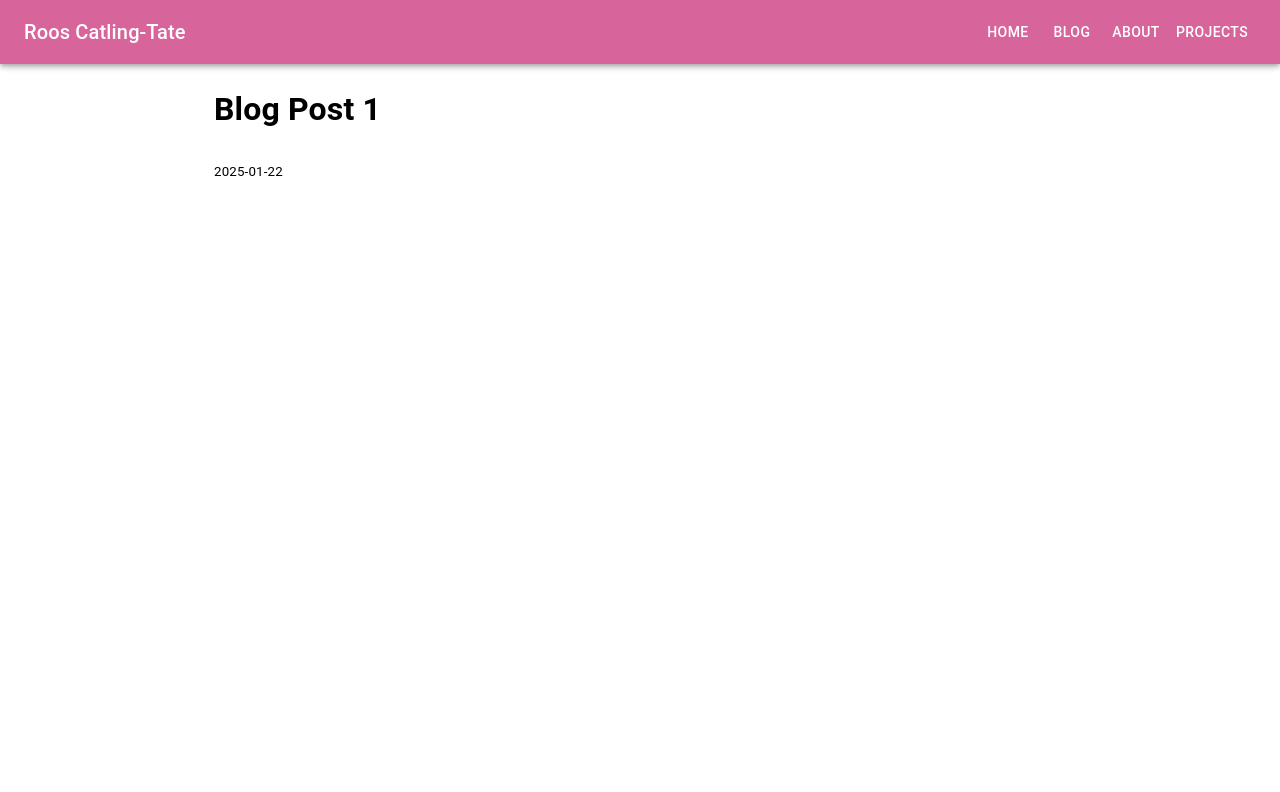
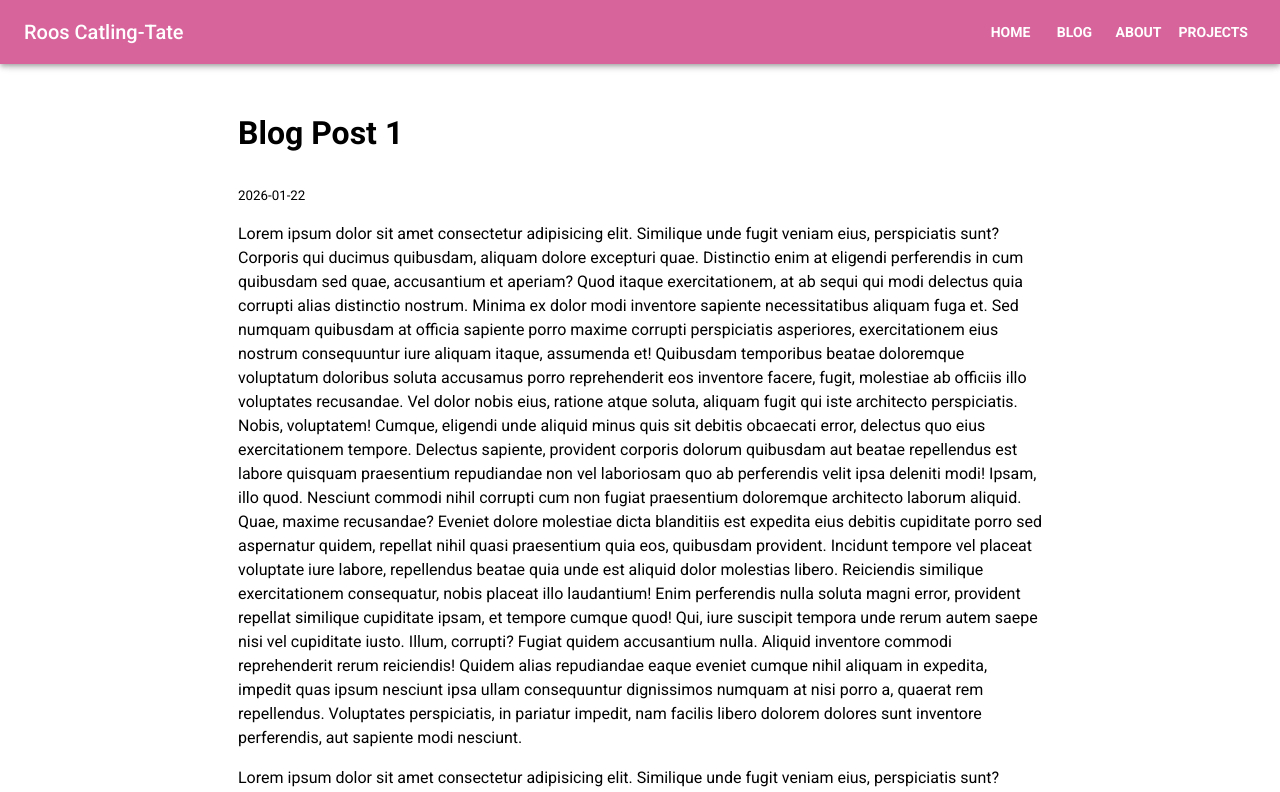
Before and after one commit to Roocatt/roocatt.github.io, a React (Vite) app: page /blog-post/blog-post-1 in a window 1280 px wide. Shown: the top 792 px of the page. Built offline with nearby package versions, Linux system fonts and the light colour scheme.

Commit message:
More progress including footer and scroll to top

```diff
--- a/src/App.tsx
+++ b/src/App.tsx
@@ -1,12 +1,14 @@
 import Nav from "./components/Nav.tsx";
-import { Container, styled } from "@mui/material";
+import { Container, Fab, styled } from "@mui/material";
 import Home from "./pages/Home.tsx";
 import About from "./pages/About.tsx";
 import { BrowserRouter, Routes, Route } from 'react-router-dom';
 import Projects from "./pages/Projects.tsx";
 import Blog from "./pages/Blog.tsx";
-import Copyright from "./components/Copyright.tsx";
 import BlogPost from "./pages/BlogPost.tsx";
+import KeyboardArrowUpIcon from '@mui/icons-material/KeyboardArrowUp';
+import Footer from "./components/Footer.tsx";
+import ScrollTop from "./components/ScrollTop.tsx";
 
 const Offset = styled('div')(
     ({theme}) => theme.mixins.toolbar
@@ -17,8 +19,10 @@ export default function App() {
         <>
             <BrowserRouter>
                 <Nav/>
+                <a id="scroll-top-anchor"/>
+                <Container sx={{minHeight: '100vh'}}>
                     <Offset/>
-                <Container maxWidth="md">
+                    <Container maxWidth="md" sx={{flexGrow: 1}}>
                         <Routes>
                             <Route path="/" element={<Home/>}/>
                             <Route path="/blog" element={<Blog/>}/>
@@ -27,7 +31,13 @@ export default function App() {
                             <Route path="/blog-post/:postId" element={<BlogPost/>}/>
                         </Routes>
                     </Container>
-                <Copyright/>
+                </Container>
+                <ScrollTop>
+                    <Fab size="small" aria-label="scroll back to top" color="secondary">
+                        <KeyboardArrowUpIcon/>
+                    </Fab>
+                </ScrollTop>
+                <Footer/>
             </BrowserRouter>
         </>
     )
--- a/src/blog-posts/2026-01-22-Test-Post.md
+++ b/src/blog-posts/2026-01-22-Test-Post.md
@@ -1,4 +1,35 @@
-# Test Blog Post
+Lorem ipsum dolor sit amet consectetur adipisicing elit. Similique unde
+fugit veniam eius, perspiciatis sunt? Corporis qui ducimus quibusdam,
+aliquam dolore excepturi quae. Distinctio enim at eligendi perferendis in
+cum quibusdam sed quae, accusantium et aperiam? Quod itaque exercitationem,
+at ab sequi qui modi delectus quia corrupti alias distinctio nostrum.
+Minima ex dolor modi inventore sapiente necessitatibus aliquam fuga et. Sed
+numquam quibusdam at officia sapiente porro maxime corrupti perspiciatis
+asperiores, exercitationem eius nostrum consequuntur iure aliquam itaque,
+assumenda et! Quibusdam temporibus beatae doloremque voluptatum doloribus
+soluta accusamus porro reprehenderit eos inventore facere, fugit, molestiae
+ab officiis illo voluptates recusandae. Vel dolor nobis eius, ratione atque
+soluta, aliquam fugit qui iste architecto perspiciatis. Nobis, voluptatem!
+Cumque, eligendi unde aliquid minus quis sit debitis obcaecati error,
+delectus quo eius exercitationem tempore. Delectus sapiente, provident
+corporis dolorum quibusdam aut beatae repellendus est labore quisquam
+praesentium repudiandae non vel laboriosam quo ab perferendis velit ipsa
+deleniti modi! Ipsam, illo quod. Nesciunt commodi nihil corrupti cum non
+fugiat praesentium doloremque architecto laborum aliquid. Quae, maxime
+recusandae? Eveniet dolore molestiae dicta blanditiis est expedita eius
+debitis cupiditate porro sed aspernatur quidem, repellat nihil quasi
+praesentium quia eos, quibusdam provident. Incidunt tempore vel placeat
+voluptate iure labore, repellendus beatae quia unde est aliquid dolor
+molestias libero. Reiciendis similique exercitationem consequatur, nobis
+placeat illo laudantium! Enim perferendis nulla soluta magni error,
+provident repellat similique cupiditate ipsam, et tempore cumque quod! Qui,
+iure suscipit tempora unde rerum autem saepe nisi vel cupiditate iusto.
+Illum, corrupti? Fugiat quidem accusantium nulla. Aliquid inventore commodi
+reprehenderit rerum reiciendis! Quidem alias repudiandae eaque eveniet
+cumque nihil aliquam in expedita, impedit quas ipsum nesciunt ipsa ullam
+consequuntur dignissimos numquam at nisi porro a, quaerat rem repellendus.
+Voluptates perspiciatis, in pariatur impedit, nam facilis libero dolorem
+dolores sunt inventore perferendis, aut sapiente modi nesciunt.
 
 Lorem ipsum dolor sit amet consectetur adipisicing elit. Similique unde
 fugit veniam eius, perspiciatis sunt? Corporis qui ducimus quibusdam,
@@ -32,3 +63,36 @@ cumque nihil aliquam in expedita, impedit quas ipsum nesciunt ipsa ullam
 consequuntur dignissimos numquam at nisi porro a, quaerat rem repellendus.
 Voluptates perspiciatis, in pariatur impedit, nam facilis libero dolorem
 dolores sunt inventore perferendis, aut sapiente modi nesciunt.
+
+Lorem ipsum dolor sit amet consectetur adipisicing elit. Similique unde
+fugit veniam eius, perspiciatis sunt? Corporis qui ducimus quibusdam,
+aliquam dolore excepturi quae. Distinctio enim at eligendi perferendis in
+cum quibusdam sed quae, accusantium et aperiam? Quod itaque exercitationem,
+at ab sequi qui modi delectus quia corrupti alias distinctio nostrum.
+Minima ex dolor modi inventore sapiente necessitatibus aliquam fuga et. Sed
+numquam quibusdam at officia sapiente porro maxime corrupti perspiciatis
+asperiores, exercitationem eius nostrum consequuntur iure aliquam itaque,
+assumenda et! Quibusdam temporibus beatae doloremque voluptatum doloribus
+soluta accusamus porro reprehenderit eos inventore facere, fugit, molestiae
+ab officiis illo voluptates recusandae. Vel dolor nobis eius, ratione atque
+soluta, aliquam fugit qui iste architecto perspiciatis. Nobis, voluptatem!
+Cumque, eligendi unde aliquid minus quis sit debitis obcaecati error,
+delectus quo eius exercitationem tempore. Delectus sapiente, provident
+corporis dolorum quibusdam aut beatae repellendus est labore quisquam
+praesentium repudiandae non vel laboriosam quo ab perferendis velit ipsa
+deleniti modi! Ipsam, illo quod. Nesciunt commodi nihil corrupti cum non
+fugiat praesentium doloremque architecto laborum aliquid. Quae, maxime
+recusandae? Eveniet dolore molestiae dicta blanditiis est expedita eius
+debitis cupiditate porro sed aspernatur quidem, repellat nihil quasi
+praesentium quia eos, quibusdam provident. Incidunt tempore vel placeat
+voluptate iure labore, repellendus beatae quia unde est aliquid dolor
+molestias libero. Reiciendis similique exercitationem consequatur, nobis
+placeat illo laudantium! Enim perferendis nulla soluta magni error,
+provident repellat similique cupiditate ipsam, et tempore cumque quod! Qui,
+iure suscipit tempora unde rerum autem saepe nisi vel cupiditate iusto.
+Illum, corrupti? Fugiat quidem accusantium nulla. Aliquid inventore commodi
+reprehenderit rerum reiciendis! Quidem alias repudiandae eaque eveniet
+cumque nihil aliquam in expedita, impedit quas ipsum nesciunt ipsa ullam
+consequuntur dignissimos numquam at nisi porro a, quaerat rem repellendus.
+Voluptates perspiciatis, in pariatur impedit, nam facilis libero dolorem
+dolores sunt inventore perferendis, aut sapiente modi nesciunt.
--- a/src/components/BlogPostIndex.tsx
+++ b/src/components/BlogPostIndex.tsx
@@ -12,9 +12,9 @@ const markdownData: Map<string, string> = await MarkdownLoader();
 const BlogPostIndex: Record<string, BlogPostIndexEntry> = {
     'blog-post-1': {
         title: "Blog Post 1",
-        date: "2025-01-22",
+        date: "2026-01-22",
         description: "This is a blog post.",
-        content: markdownData.get('2025-01-22-Test-Post') ?? ''
+        content: markdownData.get('2026-01-22-Test-Post') ?? ''
     }
 };
 
--- a/src/components/Copyright.tsx
+++ b/src/components/Copyright.tsx
@@ -4,7 +4,7 @@ export default function Copyright() {
     return (
         <Typography variant="body2" align="center"
                     sx={{
-                        color: 'text.secondary',
+                        color: 'primary.contrastText',
                     }}>
             {'Copyright © '}
             {new Date().getFullYear()}
--- /dev/null
+++ b/src/components/Footer.tsx
@@ -0,0 +1,12 @@
+import Copyright from "./Copyright.tsx";
+import Box from "@mui/material/Box";
+
+export default function Footer() {
+    return (<>
+        <footer>
+            <Box sx={{p: 2, flexGrow: 1, backgroundColor: 'primary.main', display: {xs: 'none', sm: 'block'}}}>
+                <Copyright/>
+            </Box>
+        </footer>
+    </>);
+}
--- /dev/null
+++ b/src/components/ScrollTop.tsx
@@ -0,0 +1,38 @@
+import { Fade, useScrollTrigger } from "@mui/material";
+import Box from "@mui/material/Box";
+
+export interface ScrollTopProps {
+  children?: React.ReactElement<unknown>;
+}
+
+export default function ScrollTop(props: ScrollTopProps) {
+  const { children } = props;
+  const trigger = useScrollTrigger({
+    disableHysteresis: true,
+    threshold: 50,
+  });
+
+  const handleClick = (event: React.MouseEvent<HTMLDivElement>) => {
+    const anchor = (
+      (event.target as HTMLDivElement).ownerDocument || document
+    ).querySelector('#scroll-top-anchor');
+
+    if (anchor) {
+      anchor.scrollIntoView({
+        block: 'center',
+      });
+    }
+  };
+
+  return (
+    <Fade in={trigger}>
+      <Box
+        onClick={handleClick}
+        role="presentation"
+        sx={{ position: 'fixed', bottom: 16, right: 16 }}
+      >
+        {children}
+      </Box>
+    </Fade>
+  );
+}
--- a/src/main.tsx
+++ b/src/main.tsx
@@ -5,6 +5,10 @@ import UnderDevelopmentApp from './UnderDevelopmentApp.tsx'
 import { ThemeProvider } from "@mui/material";
 import CssBaseline from "@mui/material/CssBaseline";
 import theme from "./util/theme.tsx";
+import '@fontsource/roboto/300.css';
+import '@fontsource/roboto/400.css';
+import '@fontsource/roboto/500.css';
+import '@fontsource/roboto/700.css';
 
 /* Temporary condition to just render the actual page in development. */
 if (import.meta.env.DEV) {
--- a/src/pages/Blog.tsx
+++ b/src/pages/Blog.tsx
@@ -9,7 +9,7 @@ const BlogPostListItem: StyledComponent<any> = styled(Card)(({theme}) => ({
     ...theme.typography.body2,
     padding: theme.spacing(1),
     textAlign: 'center',
-    color: (theme.vars ?? theme).palette.text.secondary,
+    color: (theme.vars ?? theme).palette.secondary.contrastText,
 }));
 
 export default function Blog() {
--- a/src/pages/BlogPost.tsx
+++ b/src/pages/BlogPost.tsx
@@ -1,6 +1,8 @@
 import { useParams } from 'react-router-dom';
 import BlogPostIndex, { type BlogPostIndexEntry } from "../components/BlogPostIndex.tsx";
 import { useEffect, useState } from "react";
+import Markdown from "react-markdown";
+import Box from "@mui/material/Box";
 
 export default function BlogPost() {
     const {postId} = useParams();
@@ -8,7 +10,7 @@ export default function BlogPost() {
 
     useEffect(() => {
         if (postId === undefined) {
-            return; /* TODO */
+            return; /* TODO 404 */
         }
         setBlogPostData(BlogPostIndex[postId]);
     }, [postId]);
@@ -18,8 +20,10 @@ export default function BlogPost() {
     }
 
     return (<>
-        <h1>{blogPostData?.title}</h1>
-        <sub>{blogPostData?.date}</sub>
-        <div>{blogPostData?.content}</div>
+        <Box component="main" sx={{p: 3}}>
+            <h1>{blogPostData?.title}</h1>
+            <sub>{blogPostData?.date}</sub>
+            <Markdown>{blogPostData?.content}</Markdown>
+        </Box>
     </>)
 }
--- a/src/util/markdown.tsx
+++ b/src/util/markdown.tsx
@@ -3,8 +3,10 @@ const MarkdownLoader = async () => {
     const loadMarkdownFiles = async () => {
         const modules = import.meta.glob('/src/blog-posts/*.md', {query: '?raw'});
         for (const path in modules) {
+            let normalizedPath = path.replace(/\/src\/blog-posts\//, '')
+                .replace(/\.md$/, '');
             const mod: any = await modules[path]();
-            markdownFiles.set(path, mod.default);
+            markdownFiles.set(normalizedPath, mod.default);
         }
     };
     await loadMarkdownFiles();
--- a/src/util/theme.tsx
+++ b/src/util/theme.tsx
@@ -4,15 +4,32 @@ const theme = createTheme({
     palette: {
         primary: {
             main: '#d8649c',
+            contrastText: '#fff',
         },
         secondary: {
             main: '#9013fe',
+            contrastText: '#fff',
         },
         text: {
             primary: '#000',
-            secondary: '#fff',
         }
+
     },
+    typography: {
+        fontFamily: 'Roboto',
+        h1: {
+            fontWeight: 700,
+        },
+        h2: {
+            fontWeight: 700,
+        },
+        h3: {
+            fontWeight: 700,
+        },
+        button: {
+            fontWeight: 700,
+        }
+    }
 });
 
 export default theme;
```
Lines whose indentation alone changed are shown as unchanged.
